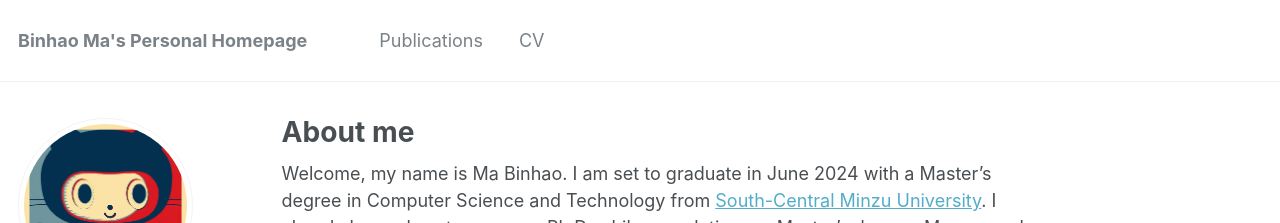
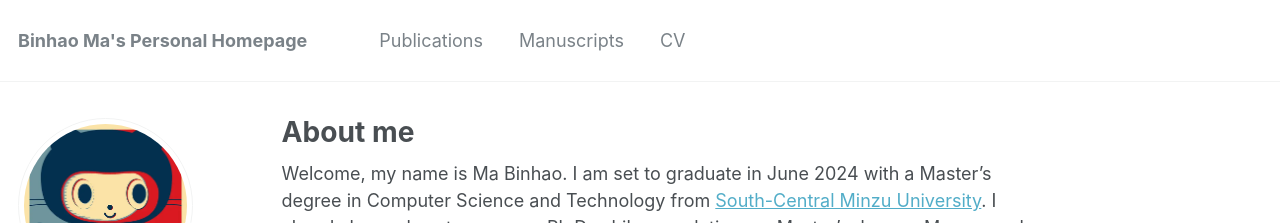
Before and after one commit to Magic-Ma-tech/Magic-Ma-tech.github.io, a Jekyll site: the page built from _pages/about.md, in a window 1280 px wide. Shown: the top 223 px of the page. Built offline with Jekyll 4.4.1, drawn with Linux system fonts in a browser that asks for light colours.

Commit message:
Update navigation.yml

```diff
--- a/_data/navigation.yml
+++ b/_data/navigation.yml
@@ -3,6 +3,8 @@ main:
   - title: "Publications"
     url: /publications/
 
+  - title: "Manuscripts"
+    url: /manuscripts/
 
   - title: "CV"
     url: /cv/
```
